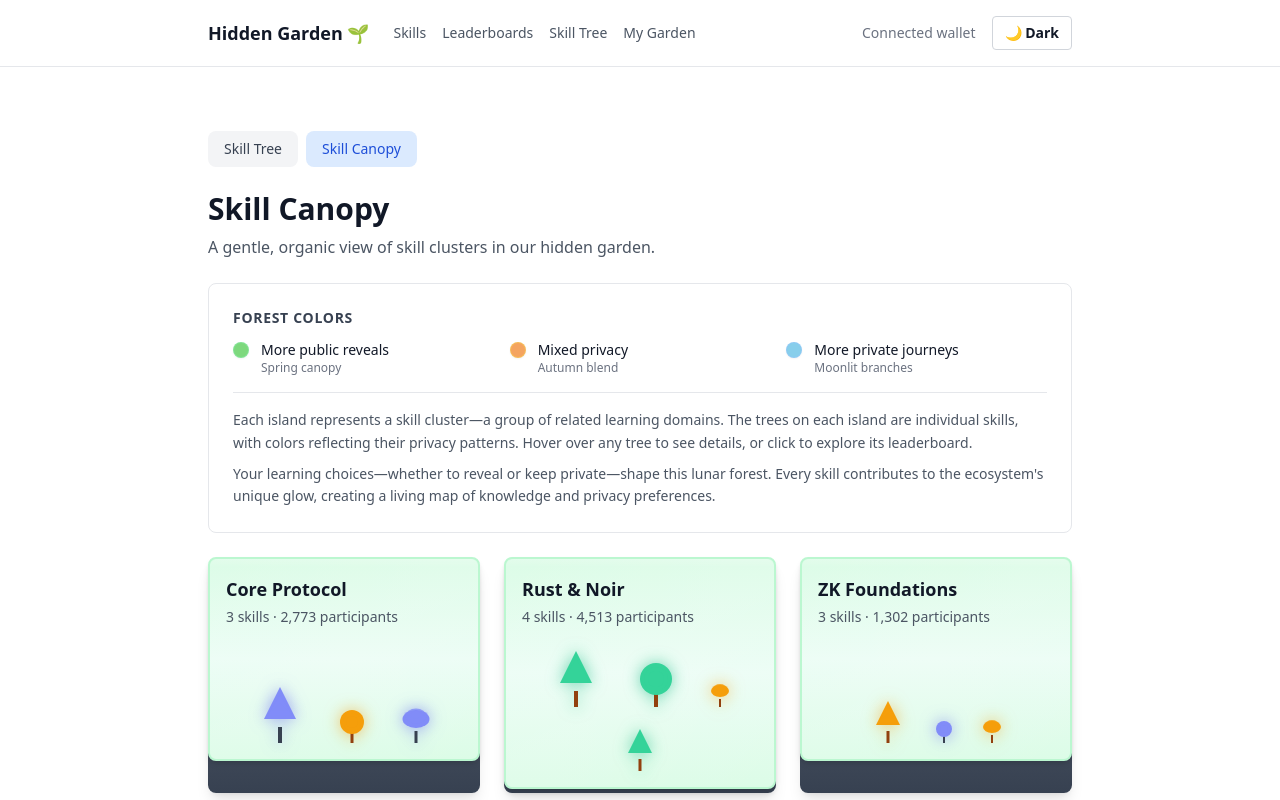
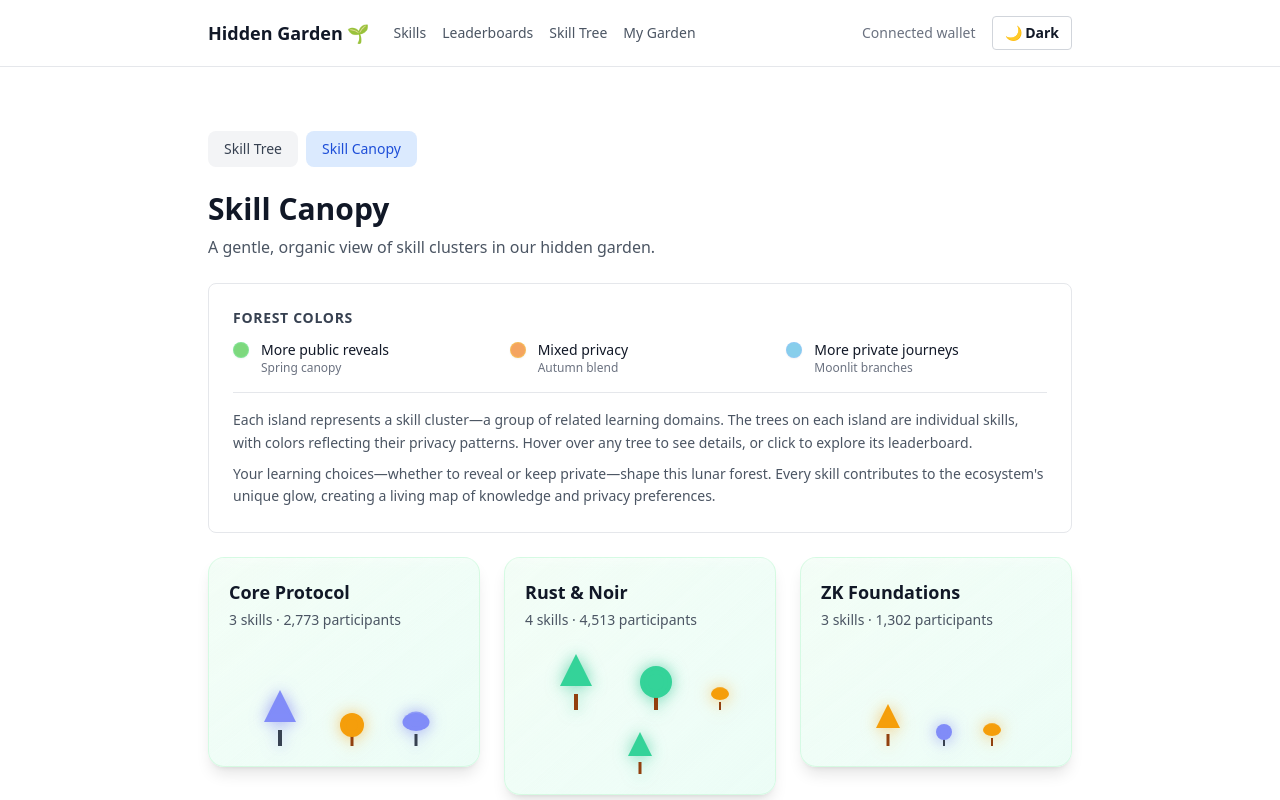
Before and after one commit to understories/hidden-garden, a Next.js app in the folder apps/aztecbat-ui/: page /skill-canopy in a window 1280 px wide. Shown: the top 800 px of the page. Built offline with nearby package versions, Linux system fonts and the light colour scheme; no server answers; what wagmi would draw is missing.

Commit message:
Update ForestTile.tsx

```diff
--- a/apps/aztecbat-ui/components/ForestTile.tsx
+++ b/apps/aztecbat-ui/components/ForestTile.tsx
@@ -1,8 +1,8 @@
 /**
  * ForestTile Component
  *
- * An isometric-inspired island tile for the skill canopy.
- * Renders a rectangular "island" with a darker soil border and lighter grass surface.
+ * A Ghibli-style organic island tile for the skill canopy.
+ * Soft, natural shapes with gentle gradients and organic feel.
  */
 
 import { ReactNode } from 'react';
@@ -15,19 +15,16 @@ type ForestTileProps = {
 export function ForestTile({ children, className = '' }: ForestTileProps) {
   return (
     <div className={`relative ${className}`}>
-      {/* Island base - darker soil border/rim (bottom edge) */}
-      <div className="absolute inset-0 bg-gradient-to-b from-gray-700 via-gray-600 to-gray-700 dark:from-gray-800 dark:via-gray-700 dark:to-gray-800 rounded-lg shadow-lg translate-y-1" />
+      {/* Organic grass surface - soft Ghibli style */}
+      <div className="relative bg-gradient-to-br from-green-50 via-emerald-50/80 to-teal-50 dark:from-gray-800/60 dark:via-gray-700/50 dark:to-gray-800/60 rounded-2xl border border-green-200/50 dark:border-gray-600/30 shadow-lg backdrop-blur-sm">
+        {/* Soft texture overlay */}
+        <div className="absolute inset-0 bg-gradient-to-br from-white/20 via-transparent to-green-100/20 dark:from-white/5 dark:via-transparent dark:to-gray-700/20 rounded-2xl pointer-events-none" />
 
-      {/* Grass surface - lighter top with pseudo-isometric depth */}
-      <div className="relative bg-gradient-to-b from-green-100 via-emerald-50 to-green-100 dark:from-gray-700 dark:via-gray-600 dark:to-gray-700 rounded-lg border-2 border-green-200 dark:border-gray-500 shadow-md">
-        {/* Subtle texture overlay for depth */}
-        <div className="absolute inset-0 bg-gradient-to-br from-transparent via-white/10 to-transparent dark:via-white/5 rounded-lg pointer-events-none" />
-
-        {/* Top highlight for 3D effect */}
-        <div className="absolute top-0 left-0 right-0 h-2 bg-gradient-to-b from-white/20 to-transparent dark:from-white/10 rounded-t-lg pointer-events-none" />
+        {/* Gentle highlight */}
+        <div className="absolute top-0 left-0 right-0 h-3 bg-gradient-to-b from-white/30 via-white/10 to-transparent dark:from-white/10 dark:via-white/5 dark:to-transparent rounded-t-2xl pointer-events-none" />
 
         {/* Content area */}
-        <div className="relative p-4 min-h-[120px]">
+        <div className="relative p-5 min-h-[140px]">
           {children}
         </div>
       </div>
```
